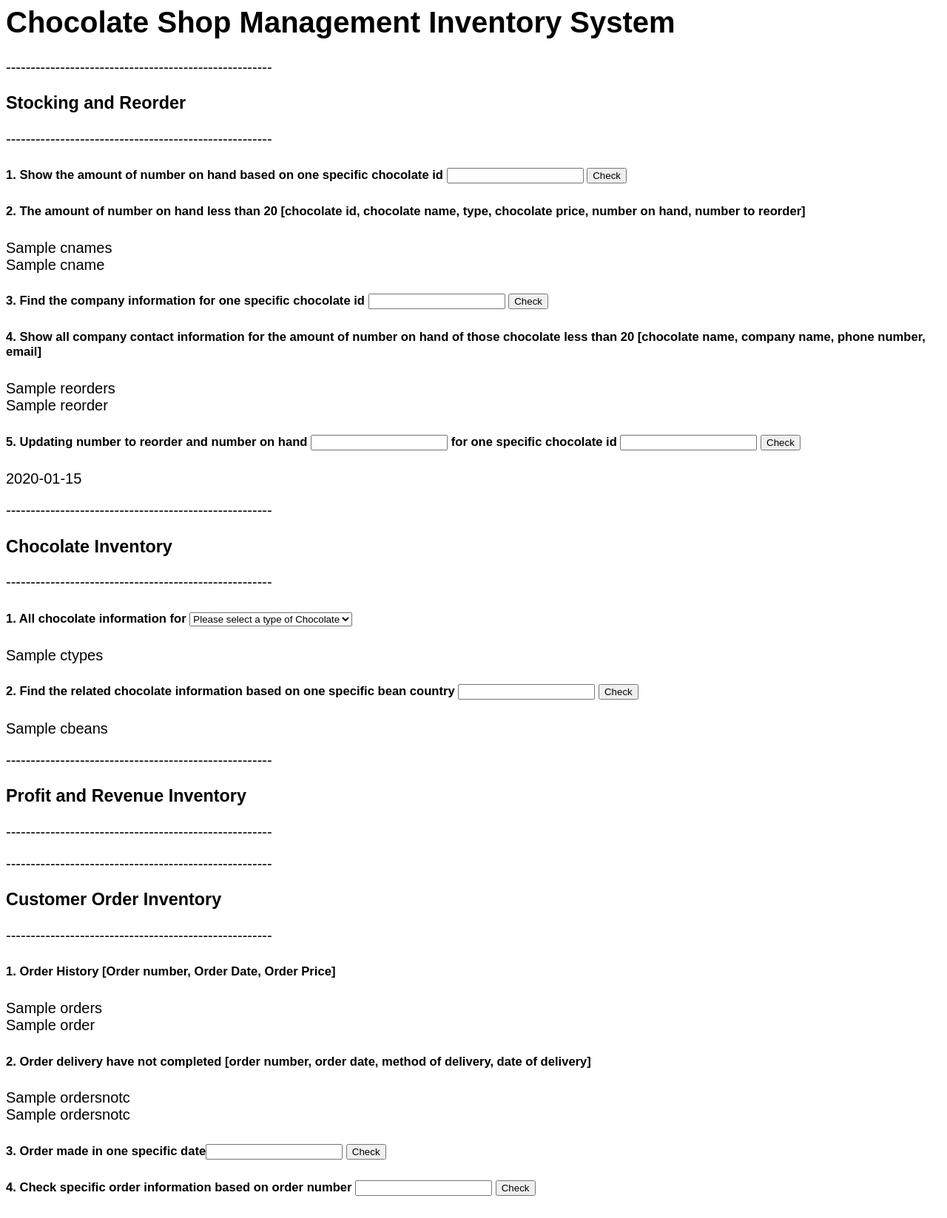
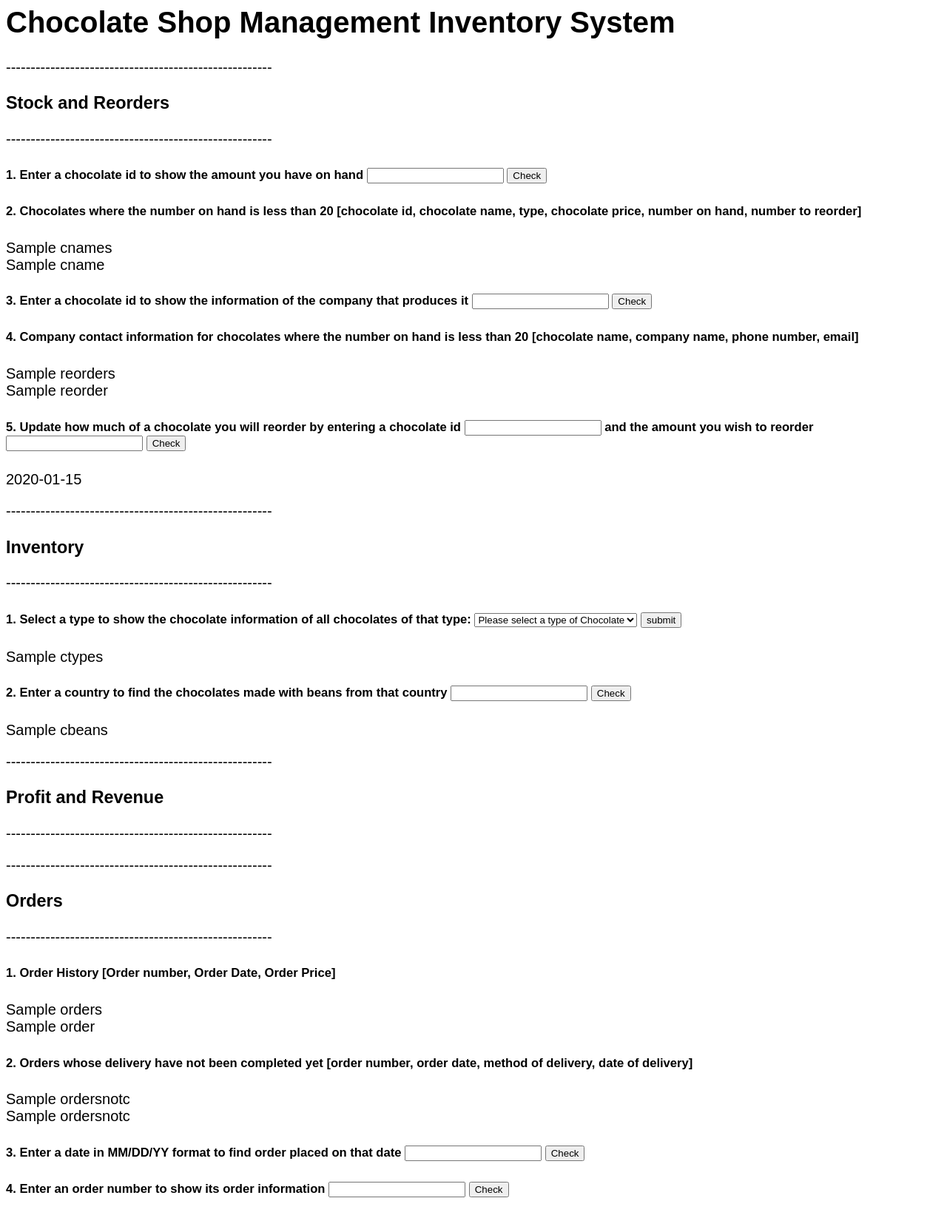
Before and after one commit to yokiii/4111chocolate, a Flask app: template templates/index.html in a window 1280 px wide. Shown: the whole page at 74% size. Before the commit the page ends 1617 px from the top, so only its background shows below. Run offline with Flask 2, Linux system fonts and the light colour scheme; the template is opened without the code that fills it: most values are stand-ins (such as "Sample title", 1, 10 or a date in 2020); parts of the project's set-up code (start-up, migrations or seed data) failed here and were passed over.

Commit message:
added some queries, neatened up

```diff
--- a/server.py
+++ b/server.py
@@ -110,10 +110,8 @@ def index():
   print request.args
 
 
-
-
-
-  #2. The amount of number on hand less than 20
+##Stock and Reorders
+  #1.2. Chocolate where number on hand less than 20
   numbercursor = g.conn.execute("SELECT chocolate_id, chocolate_name, type, chocolate_price, number_on_hand, number_to_reorder FROM chocolate WHERE number_on_hand < 20")
   cnames = []
   for result in numbercursor:
@@ -122,7 +120,7 @@ def index():
     cnames.append("No chocolate number under 20")
   numbercursor.close()
 
-  #4. Show company contact information for chocolate number under 20
+  #1.4. Show company contact information for chocolates where number on hand is under 20
   companycursor = g.conn.execute("SELECT chocolate.chocolate_name, company.company_name, company.phone_number, company.email FROM chocolate,company,makes WHERE (chocolate.number_on_hand < 20 and chocolate.chocolate_id = makes.chocolate_id) and makes.company_id = company.company_id")
   companyslist = []
   for result in companycursor:
@@ -131,33 +129,10 @@ def index():
     companyslist.append("No chocolate number under 20")
   companycursor.close()
 
-##  #5. updating... no idea how to update.
-##
-##  #1. see chocolates of a certain type
-##  kind = request.form.get(['type'])
-##  if kind = 'Dark':
-##  	kcursor = g.conn.execute("SELECT * FROM chocolate WHERE type = 'dark'")
-##  elif kind = 'Milk':
-##  	kcursor = g.conn.execute("SELECT * FROM chocolate WHERE type = 'milk'")
-##  elif kind = 'White':
-##   	kcursor = g.conn.execute("SELECT * FROM chocolate WHERE type = 'white'")
-##  entries = []
-##  for result in kcursor:
-##  	entries.append(result)
-##  kcursor.close()
-##
-##  #2. Find chocolate information based on specific bean country
-##   beancountry = request.form.['bean_country']
-##   beancursor = g.conn.execute("SELECT * FROM blend WHERE bean_country='%s'", beancountry)
-##   chocolateinfo = []
-##   for result in beancursor:
-##     chocolateinfo.append(result)
-##   beancursor.close()
 
-
-
-  #1. show orders history
-  allordercursor =  g.conn.execute("SELECT order_number, order_date , order_price FROM orders")
+##Orders
+  #4.1. Show order history
+  allordercursor =  g.conn.execute("SELECT order_number, order_date, order_price FROM orders")
   allorders = []
   for result in allordercursor:
     allorders.append(', '.join(unicode(r) for r in result))
@@ -165,7 +140,7 @@ def index():
     allorders.append("No order.")
   allordercursor.close()
 
-  #2. see incomplete orders
+  #4.2. Show incomplete orders
   incorderscursor = g.conn.execute("SELECT order_number, order_date, method_of_delivery, date_of_delivery FROM orders WHERE date_delivery_completed IS NULL")
   incorders = []
   for result in incorderscursor:
@@ -221,7 +196,7 @@ def index():
 #
 
 
-#1. Show the amount of number on hand based on one specific chocolate id
+#1.1. Show the amount of number on hand based on one specific chocolate id
 @app.route('/chocolatenumber', methods=['POST'])
 def chocolatenumber():
   chocolateid = request.form['chocolate_id']
@@ -236,7 +211,7 @@ def chocolatenumber():
   else:
     return render_template("no.html")
 
-#3. find the company info of a chocolate by its id
+#1.3. Find the company info of a chocolate by its id
 @app.route('/companyinfo', methods=['POST'])
 def companyinfo():
   cid = request.form['chocolate_id']
@@ -251,9 +226,61 @@ def companyinfo():
   else:
     return render_template("no.html")
 
+#1.5. updating db and print out what is updating
+@app.route('/update', methods=['POST'])
+def update():
+  chocolateid = request.form['chocolate_id']
+  reordern = request.form['number_to_reorder']
+  if int(reordern) <= 0:
+    r = "FALSE"
+  else:
+    r = "TRUE"
+  reordercursor = g.conn.execute("UPDATE chocolate SET reorder = %s, number_to_reorder = %s WHERE chocolate_id = %s",r,reordern,chocolateid)
+  reordercursor.close()
+  updatecursor = g.conn.execute("SELECT chocolate_name, number_to_reorder, number_on_hand FROM chocolate WHERE chocolate_id = %s",chocolateid)
+  updateinfo = []
+  for result in updatecursor:
+    updateinfo.append(', '.join(unicode(r) for r in result))
+  updatecursor.close()
+  context = dict(updates = updateinfo)
+  if len(updateinfo) > 0:
+    return render_template("update.html", **context)
+  else:
+    return render_template("no.html")
 
+#2.1. Chocolate information for all chocolates of the selected type
+@app.route('/typec', methods=['POST'])
+def typec():
+  kind = request.form['chtype']
+  kcursor = g.conn.execute("SELECT * FROM chocolate WHERE type = %s", kind)
+  entries = []
+  for result in kcursor:
+  	entries.append(', '.join(unicode(r) for r in result))
+  kcursor.close()
+  context = dict(typechoco = entries)
+  if len(entries) > 0:
+    return render_template("typec.html", **context)
+  else:
+    return render_template("no.html")
 
-#3. see orders made on a certain day
+#2.2. Chocolate information for chocolates made with beans from this country
+@app.route('/country', methods=['POST'])
+def country():
+  beancountry = request.form['bean_country']
+  beancursor = g.conn.execute("SELECT c.chocolate_name, bs.bean_name, bs.bean_country \
+    FROM blend bl INNER JOIN bean_source bs ON (bl.bean_id=bs.bean_id) \
+    INNER JOIN chocolate c ON (c.chocolate_id=bl.chocolate_id) WHERE bs.bean_country=%s", beancountry)
+  chocolateinfo = []
+  for result in beancursor:
+    chocolateinfo.append(result)
+  beancursor.close()
+  context = dict(chocos = chocolateinfo)
+  if len(chocolateinfo) > 0:
+    return render_template("country.html", **context)
+  else:
+    return render_template("no.html")
+
+#4.3. See orders made on a certain day
 @app.route('/another', methods=['POST'])
 def dorder():
   date = request.form['order_date']
@@ -269,7 +296,7 @@ def dorder():
     return render_template("no.html")
 
 
-#4. find order by order number
+#4.4. Find order by order number
 @app.route('/orderinfo', methods=['POST'])
 def orderinfo():
   onumber = request.form['order_number']
--- a/templates/index.html
+++ b/templates/index.html
@@ -10,22 +10,21 @@
 <body>
   <h1>Chocolate Shop Management Inventory System</h1>
 
-
     <div> <p> ------------------------------------------------------ </p></div>
 
-     <h3> Stocking and Reorder </h3>
+     <h3> Stock and Reorders </h3>
 
    <div> <p> ------------------------------------------------------ </p></div>
 
   <div>
     <form method="POST" action="/chocolatenumber">
-    <h5>1. Show the amount of number on hand based on one specific chocolate id <input type="text" name="chocolate_id"> <input type="submit" value="Check"> </h5>
+    <h5>1. Enter a chocolate id to show the amount you have on hand <input type="text" name="chocolate_id"> <input type="submit" value="Check"> </h5>
     </form>
   </div>
 
 
   <div>
-    <h5>2. The amount of number on hand less than 20 [chocolate id, chocolate name, type, chocolate price, number on hand, number to reorder] </h5>
+    <h5>2. Chocolates where the number on hand is less than 20 [chocolate id, chocolate name, type, chocolate price, number on hand, number to reorder] </h5>
   </div>
   <div>{{cnames}}</div>
 
@@ -37,13 +36,13 @@
 
   <div>
     <form method="POST" action="/companyinfo">
-    <h5>3. Find the company information for one specific chocolate id <input type="text" name="chocolate_id">  <input type="submit" value="Check"> </h5>
+    <h5>3. Enter a chocolate id to show the information of the company that produces it <input type="text" name="chocolate_id">  <input type="submit" value="Check"> </h5>
     </form>
   </div>
 
 
    <div>
-    <h5>4. Show all company contact information for the amount of number on hand of those chocolate less than 20 [chocolate name, company name, phone number, email]  </h5>
+    <h5>4. Company contact information for chocolates where the number on hand is less than 20 [chocolate name, company name, phone number, email]  </h5>
   </div>
 
   <div>{{reorders}}</div>
@@ -54,42 +53,49 @@
     {% endfor %}
     </div>
 
-   <div>
-    <h5>5. Updating number to reorder and number on hand <input type="text" name="number_to_reorder"> for one specific chocolate id  <input type="text" name="chocolate_id">   <input type="submit" value="Check"> </h5>
+  <div>
+    <form method="POST" action="/update">
+    <h5>5. Update how much of a chocolate you will reorder by entering a chocolate id <input type="text" name="chocolate_id"> and the amount you wish to reorder <input type="text" name="number_to_reorder"> <input type="submit" value="Check"> </h5>
+    </form>
   </div>
   <div>{{updates}}</div>
 
 
   <div> <p> ------------------------------------------------------ </p></div>
 
-     <h3> Chocolate Inventory </h3>
+     <h3> Inventory </h3>
 
   <div> <p> ------------------------------------------------------ </p></div>
 
 
   <div>
-    <h5> 1. All chocolate information for
-    <select>
-    <option value="" disabled="disabled" selected="selected" name="0">Please select a type of Chocolate</option>
-    <option value="1" name="1">Dark</option>
-    <option value="2" name="2">Milk</option>
-    <option value="3" name="3">White</option>
+    <form method="POST" action="/typec">
+    <h5> 1. Select a type to show the chocolate information of all chocolates of that type:
+    <select name = "chtype">
+    <option selected="selected" disabled="disabled">Please select a type of Chocolate</option>
+    <option value="Dark">Dark</option>
+    <option value="Milk">Milk</option>
+    <option value="White">White</option>
     </select>
+    <input type="submit" value="submit">
     </h5>
+    </form>
   </div>
 
   <div>{{ctypes}}</div>
 
 
   <div>
-    <h5>2. Find the related chocolate information based on one specific bean country <input type="text" name="bean_country">  <input type="submit" value="Check"> </h5>
+    <form method="POST" action="/country">
+    <h5>2. Enter a country to find the chocolates made with beans from that country <input type="text" name="bean_country">  <input type="submit" value="Check"> </h5>
+    </form>
   </div>
   <div>{{cbeans}}</div>
 
 
   <div> <p> ------------------------------------------------------ </p></div>
 
-     <h3> Profit and Revenue Inventory </h3>
+     <h3> Profit and Revenue </h3>
 
   <div> <p> ------------------------------------------------------ </p></div>
 
@@ -100,7 +106,7 @@
 
   <div> <p> ------------------------------------------------------ </p></div>
 
-  <h3> Customer Order Inventory </h3>
+  <h3> Orders </h3>
 
    <div> <p> ------------------------------------------------------ </p></div>
 
@@ -115,7 +121,7 @@
     </div>
 
 
-    <h5> 2. Order delivery have not completed [order number, order date, method of delivery, date of delivery]  </h5>
+    <h5> 2. Orders whose delivery have not been completed yet [order number, order date, method of delivery, date of delivery]  </h5>
     <div> {{ordersnotc}} </div>
 
 
@@ -126,12 +132,12 @@
     </div>
 
     <form method="POST" action="/another">
-    <h5> 3. Order made in one specific date<input type="text" name="order_date"> <input type="submit" value="Check"></h5>
+    <h5> 3. Enter a date in MM/DD/YY format to find order placed on that date <input type="text" name="order_date"> <input type="submit" value="Check"></h5>
     </form>
 
 
     <form method="POST" action="/orderinfo">
-    <h5> 4. Check specific order information based on order number <input type="text" name="order_number"> <input type="submit" value="Check"></h5>
+    <h5> 4. Enter an order number to show its order information <input type="text" name="order_number"> <input type="submit" value="Check"></h5>
     </form>
 
   </div>
```
Also changed, not shown: templates/another.html (+5 -6 lines), templates/country.html (added, +27 -0 lines), templates/typec.html (added, +27 -0 lines), templates/update.html (added, +27 -0 lines).
